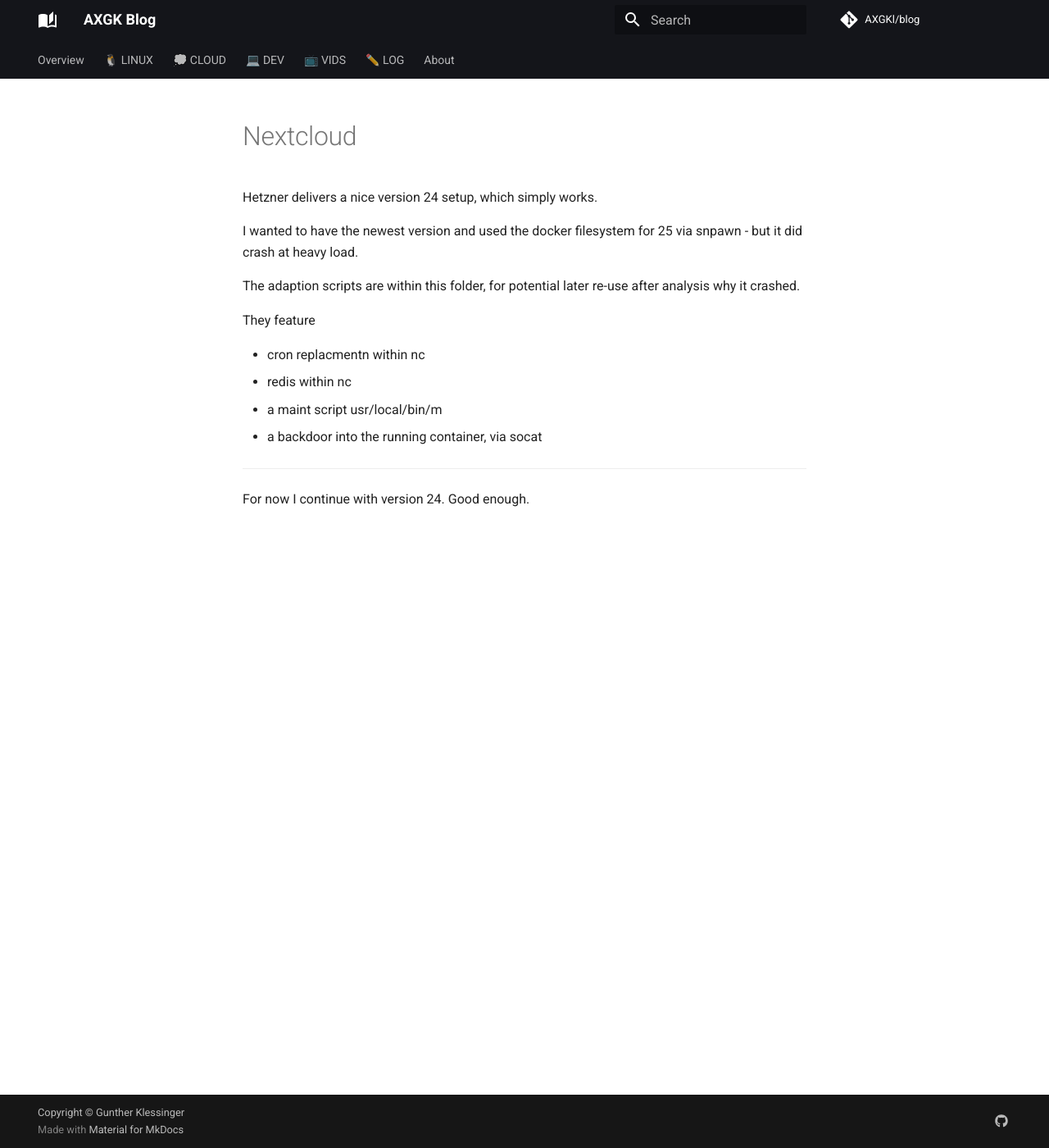
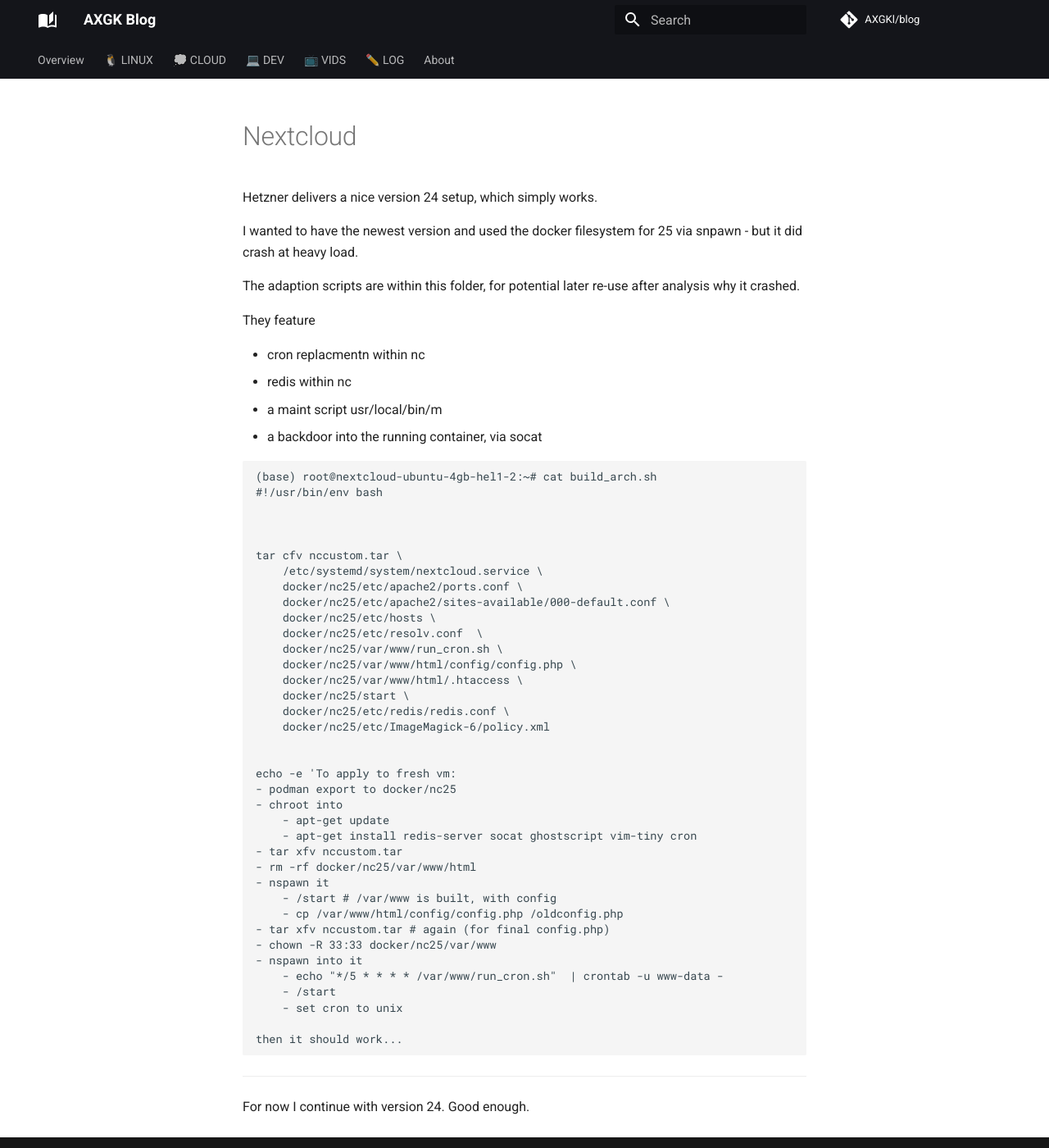
Before and after one commit to AXGKl/blog, an MkDocs documentation site: the page built from docs/cloud/nextcloud/index.md, in a window 1280 px wide and 1400 px high. Shown: the whole window at 82% size. Built offline with MkDocs 1.6.1 and Material for MkDocs 9.7.7, drawn with Linux system fonts in a browser that asks for light colours; comment, search, counter and statistics services are not loaded.

````diff
--- a/docs/cloud/nextcloud/index.md
+++ b/docs/cloud/nextcloud/index.md
@@ -15,6 +15,46 @@ They feature
 - a maint script usr/local/bin/m
 - a backdoor into the running container, via socat
 
+```
+(base) root@nextcloud-ubuntu-4gb-hel1-2:~# cat build_arch.sh
+#!/usr/bin/env bash
+
+
+
+tar cfv nccustom.tar \
+    /etc/systemd/system/nextcloud.service \
+    docker/nc25/etc/apache2/ports.conf \
+    docker/nc25/etc/apache2/sites-available/000-default.conf \
+    docker/nc25/etc/hosts \
+    docker/nc25/etc/resolv.conf  \
+    docker/nc25/var/www/run_cron.sh \
+    docker/nc25/var/www/html/config/config.php \
+    docker/nc25/var/www/html/.htaccess \
+    docker/nc25/start \
+    docker/nc25/etc/redis/redis.conf \
+    docker/nc25/etc/ImageMagick-6/policy.xml
+
+
+echo -e 'To apply to fresh vm:
+- podman export to docker/nc25
+- chroot into
+    - apt-get update
+    - apt-get install redis-server socat ghostscript vim-tiny cron
+- tar xfv nccustom.tar
+- rm -rf docker/nc25/var/www/html
+- nspawn it
+    - /start # /var/www is built, with config
+    - cp /var/www/html/config/config.php /oldconfig.php
+- tar xfv nccustom.tar # again (for final config.php)
+- chown -R 33:33 docker/nc25/var/www
+- nspawn into it
+    - echo "*/5 * * * * /var/www/run_cron.sh"  | crontab -u www-data -
+    - /start
+    - set cron to unix
+
+then it should work...
+```
+
 ---
 
 For now I continue with version 24. Good enough.
````
Also changed, not shown: docs/blog-notes/daily 📆/2023-03-20.md (added, +1 -0 lines), docs/ll/electronics/diascanning.md (added, +72 -0 lines), docs/logbook.md (+112 -0 lines), docs/markdown_presentations.md/index.md (added, +39 -0 lines), docs/vim-synhl.md (added, +105 -0 lines).
